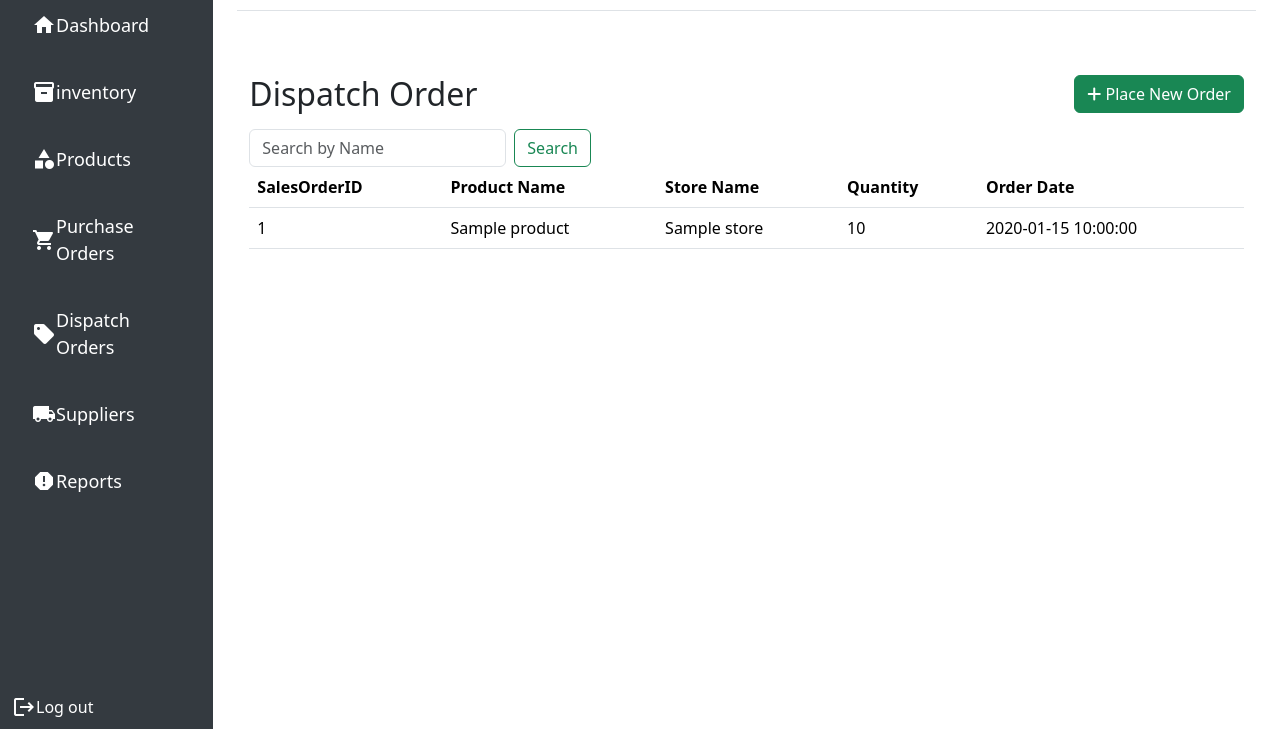
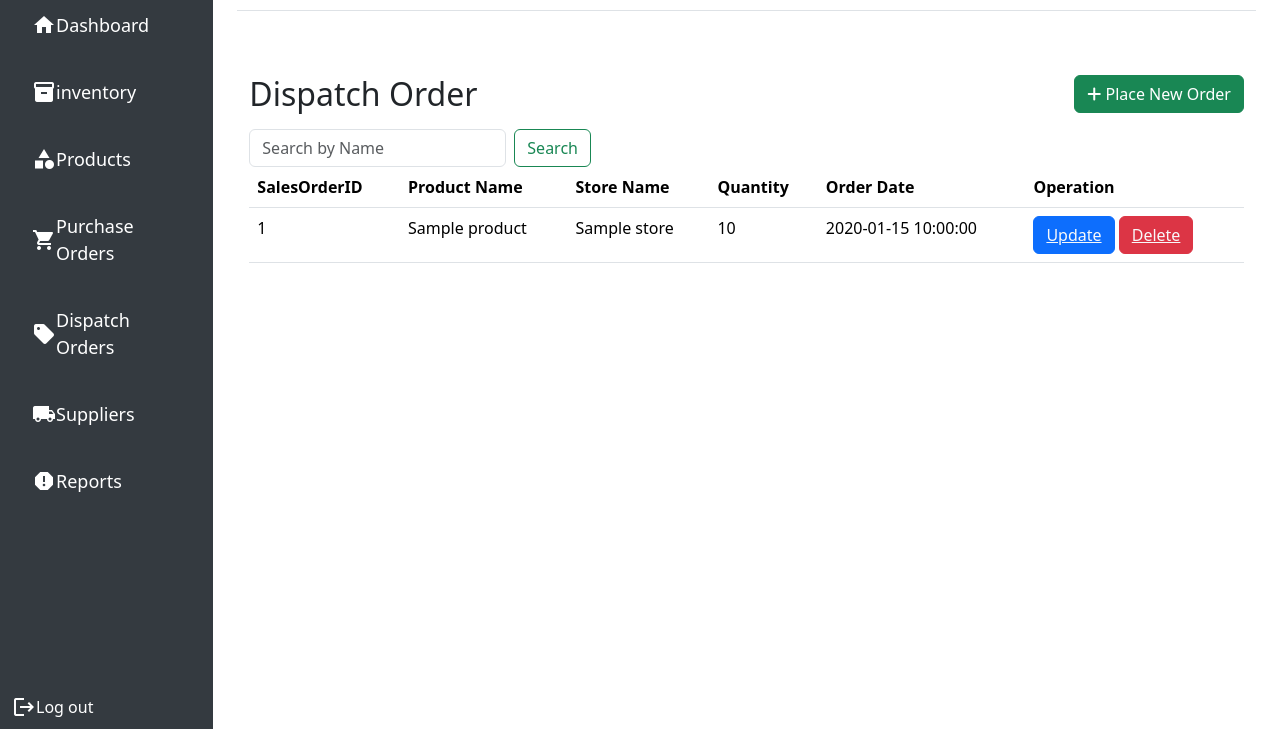
Before and after one commit to SenudaJK/Web-Development-Project, a PHP site: page /dispatchedOrders.php in a window 1280 px wide. Shown: the part 71-800 px from the top of the page. Run offline with PHP 8.4, Linux system fonts and the light colour scheme; tables that the repository leaves empty or names only in its code hold one stand-in row (values such as "Sample post").

Commit message:
functioned delete button

```diff
--- a/dispatchedOrders.php
+++ b/dispatchedOrders.php
@@ -109,10 +109,12 @@
                                                 <th scope="col">Store Name</th>
                                                 <th scope="col">Quantity</th>
                                                 <th scope="col">Order Date</th>
+                                                <th scope="col">Operation</th>
+
                                             </tr>
                                         </thead>
                                         <tbody>
-                                            <tr>
+
                                             <?php
                                             // connect to the database
                                             include "Connect.php";
@@ -128,8 +130,8 @@
                                                         so.OrderDate
                                                         FROM salesOrders so
                                                         JOIN products p ON so.ProductID = p.ProductID
-                                                        JOIN stores s ON s.StoreID
-                                                        LIMIT 17";
+                                                        JOIN stores s ON so.StoreID = s.StoreID
+                                                        LIMIT 13";
 
                                             //store results
                                             $result = mysqli_query($conn, $sql);
@@ -153,6 +155,14 @@
                                                         <td>' . $storeName . '</td>
                                                         <td>' . $quantity . '</td>
                                                         <td>' . $orderDate . '</td>
+                                                        <td>
+                                                            <button type="button" class="btn btn-primary">
+                                                                <a href="orderUpdate.php" class="text-light">Update</a>
+                                                            </button>
+                                                            <button type="button" class="btn btn-danger">
+                                                                <a href="orderDelete.php?deleteID=' . $saleOrderID . '" class="text-light">Delete</a>
+                                                            </button>
+                                                        </td>
                                                         </tr>';
                                                 }
 
```
Also changed, not shown: orderDelete.php (added, +20 -0 lines). Lines whose indentation alone changed are shown as unchanged.
